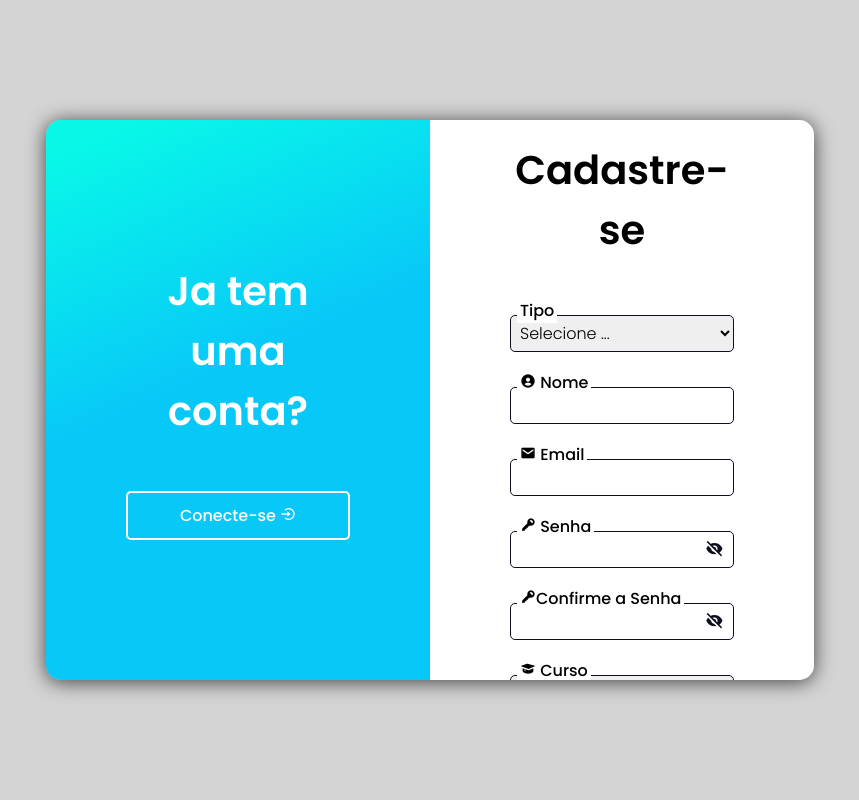
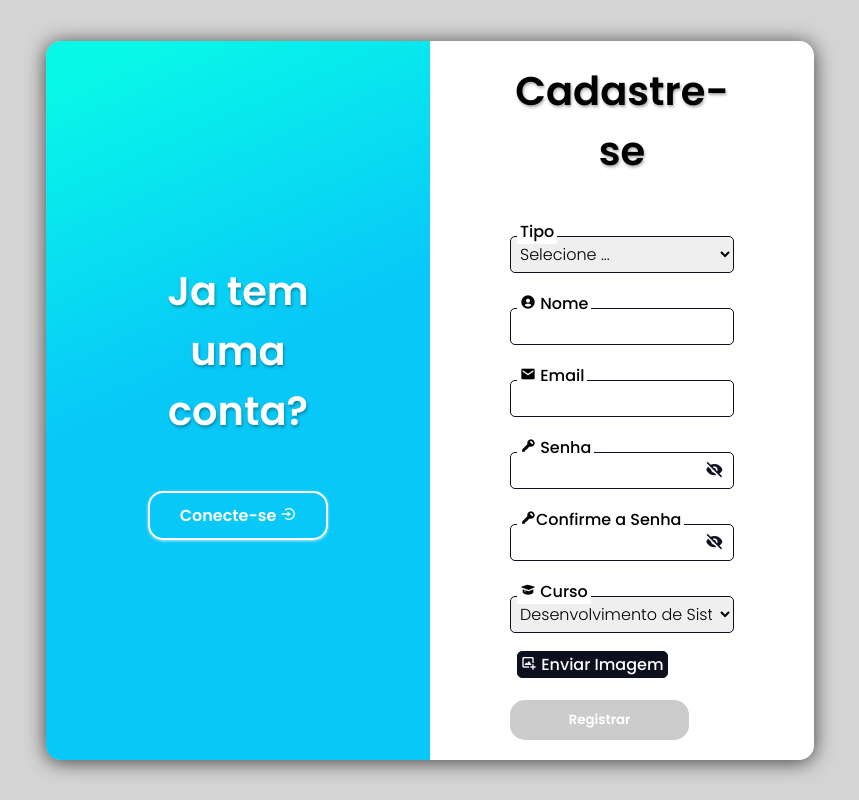
Before and after one commit to rudr1gu/projetoAngular, an Angular app: page /cadastro in a window 1280 px wide. Shown: the whole page, without its empty margins (210-1069 px from the left). Built offline with nearby package versions, Linux system fonts and the light colour scheme; a web font is replaced by a local one.

Commit message:
estilo cadastro e login

```diff
--- a/src/app/components/cadastro-aluno/cadastro-aluno.component.css
+++ b/src/app/components/cadastro-aluno/cadastro-aluno.component.css
@@ -2,8 +2,8 @@
     padding: 20px 80px 20px 80px;
     width: 50%;
     background: rgb(8,248,232);
-    background: linear-gradient(156deg, rgba(8,248,232,1) 5%, rgba(8,200,248,1) 45%);
-    height: 100%;
+    background: linear-gradient(156deg, rgb(8, 248, 232) 5%, rgba(8,200,248,1) 45%);
+
     color: white;
     display: flex;
     flex-direction: column;
@@ -24,7 +24,7 @@
     justify-content: center;
     box-shadow: 0 2px 20px rgba(0, 0, 0, 0.7);
     width: 60%;
-    height: 70%;
+
     border-radius: 15px;
     overflow: auto;
 
@@ -35,6 +35,7 @@ h1 {
     text-align: center;
     font-weight: 600;
     margin-bottom: 30px;
+    text-shadow: 1px 2px 3px rgba(0,0,0,0.33);
 }
 
 .container h2 {
@@ -102,29 +103,37 @@ select option:disabled {
 }
 
 button {
-    width: 100%;
+    width: 80%;
     padding: 10px;
     background-color: #0c101e;
     color: #fff;
     border: none;
-    border-radius: 5px;
+    border-radius: 15px;
     cursor: pointer;
-    font-weight: 500;
+    font-weight: 600;
     margin-top: 20px;
+}
+button:hover{
+    background-color: #0c101ed9;
 }
 
 .btn-conecte{
     text-align: center;
-    width: 100%;
+    width: 80%;
     padding: 10px;
     background-color: rgba(255, 255, 255, 0);
     color: #fff;
-    border-radius: 5px;
+    border-radius: 15px;
     cursor: pointer;
     font-size: 1em;
-    font-weight: 500;
+    font-weight: 600;
     margin-top: 20px;
     border: 2px solid white;
+    box-shadow: 0 1px 3px rgba(255, 255, 255, 0.7);
+}
+.btn-conecte:hover{
+    background-color: #ffffffe4;
+    color: #0c101e;
 }
 
 input[type="file"] {
--- a/src/app/components/login-aluno/login-aluno.component.css
+++ b/src/app/components/login-aluno/login-aluno.component.css
@@ -37,6 +37,7 @@ h1 {
     text-align: center;
     font-weight: 600;
     margin-bottom: 30px;
+    text-shadow: 1px 2px 3px rgba(0,0,0,0.33);
 }
 
 .container h2 {
@@ -89,18 +90,19 @@ select{
 }
 
 button {
-    width: 100%;
+    width: 80%;
     padding: 10px;
     background-color: #0c101e;
     color: #fff;
     border: none;
-    border-radius: 5px;
+    border-radius: 15px;
     cursor: pointer;
     margin-top: 40px;
-    font-weight: 500;
+    font-weight: 600;
+    box-shadow: 0 1px 3px rgba(0, 0, 0, 0.7);
 }
 button:hover{
-    background-color: #0c101ee4;
+    background-color: #0c101edc;
 }
 p{
     margin-top: 5px;
@@ -125,14 +127,19 @@ label{
 
 .btn-cadastrar{
     text-align: center;
-    width: 100%;
+    width: 80%;
     padding: 10px;
     background-color: rgba(255, 255, 255, 0);
     color: #fff;
-    border-radius: 5px;
+    border-radius: 15px;
     cursor: pointer;
     font-size: 1em;
-    font-weight: 500;
+    font-weight: 600;
     margin-top: 20px;
     border: 2px solid white;
+    box-shadow: 0 1px 3px rgba(255, 255, 255, 0.7);
 }
+.btn-cadastrar:hover{
+    background-color: #ffffffe4;
+    color: #0c101e;
+}
```
